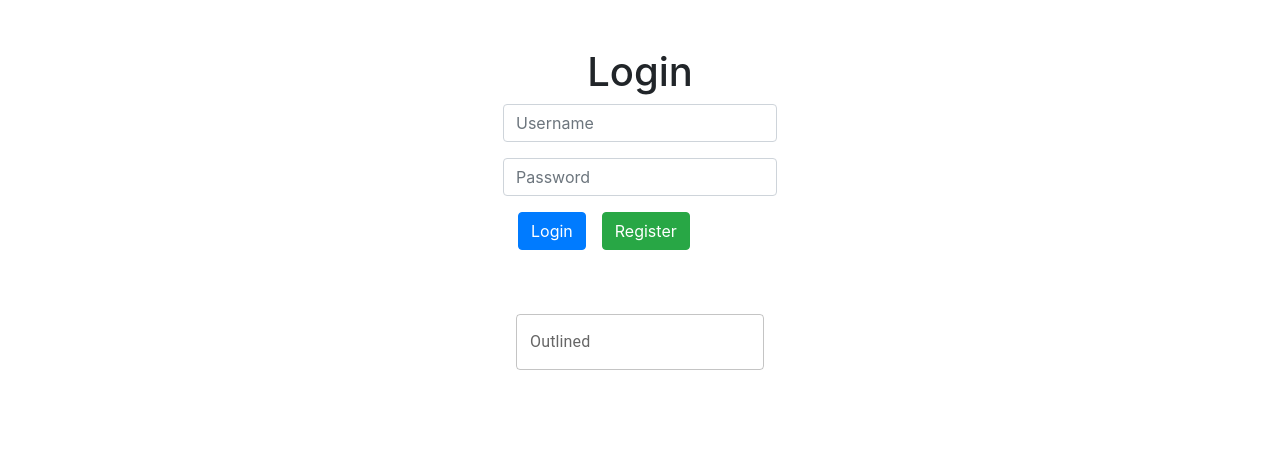
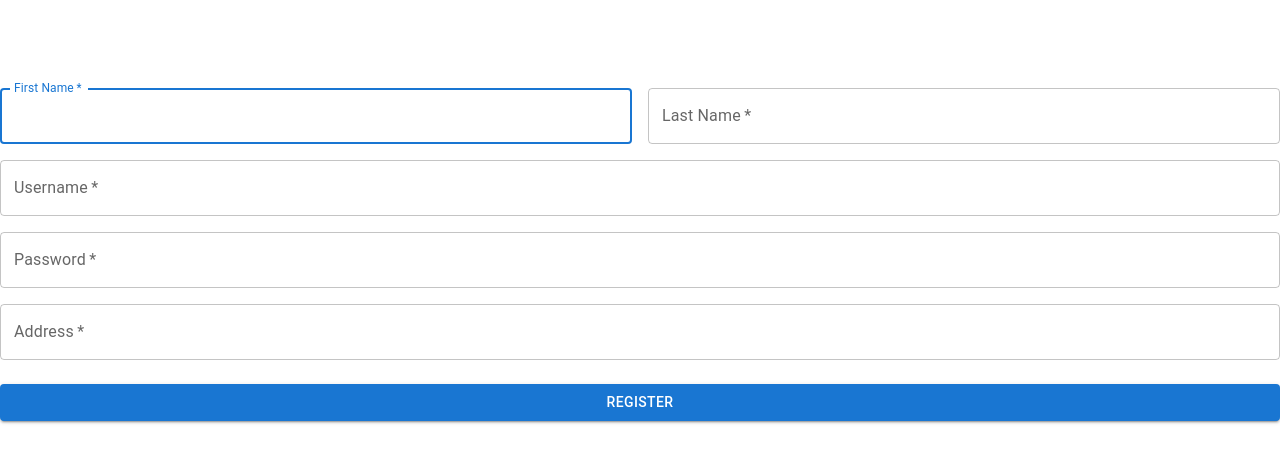
Before and after one commit to Dakshin22/E_Commerce_Database_Project, a React (Create React App) app in the folder client/: page /register in a window 1280 px wide. Shown: the top 462 px of the page. Built offline with nearby package versions, Linux system fonts and the light colour scheme.

Commit message:
Registration and Login

```diff
--- a/client/src/App.js
+++ b/client/src/App.js
@@ -10,8 +10,10 @@ function App() {
     <Router>
       <Fragment>
         <div classname = 'container'>
-          <Route path = '/' component = {Login} /> {/* you can set the path as '/' as well for when the server loads*/}
+          <Switch>
+          <Route path = '/' exact component = {Login} /> {/* you can set the path as '/' as well for when the server loads*/}
           <Route path = '/register' component = {Register} />
+          </Switch>
         </div>
       </Fragment>
     </Router>
--- a/client/src/components/Register.js
+++ b/client/src/components/Register.js
@@ -1,6 +1,6 @@
 import React, { Fragment, useEffect, useState } from "react";
 import Axios from 'axios'
-import {Button, Box, TextField} from '@mui/material'
+import {Button, Box, TextField, Grid} from '@mui/material'
 
 const Register = () => {
     const [username, setUsername] = useState('');
@@ -31,12 +31,74 @@ const Register = () => {
             alignItems: 'center',
         }}
         >
-            <TextField
-                id="outlined-basic" label="Outlined" variant="outlined"
-            >
+            <Box component="form" noValidate onSubmit={registerUser} sx={{ mt: 3 }}>
+                <Grid container spacing={2}>
+                    <Grid item xs={12} sm={6}>
+                        <TextField
+                            autoComplete="given-name"
+                            name="firstName"
+                            required
+                            fullWidth
+                            id="firstName"
+                            label="First Name"
+                            autoFocus
+                        />
+                    </Grid>
+                    <Grid item xs={12} sm={6}>
+                        <TextField
+                            required
+                            fullWidth
+                            id="lastName"
+                            label="Last Name"
+                            name="lastName"
+                            autoComplete="lastName"
+                        />
+                    </Grid>
+                    <Grid item xs={12}>
+                        <TextField
+                            required
+                            fullWidth
+                            id="username"
+                            label="Username"
+                            name="username"
+                            autoComplete="username"
+                        />
+                    </Grid>
+                    <Grid item xs={12}>
+                        <TextField
+                            required
+                            fullWidth
+                            name="password"
+                            label="Password"
+                            type="password"
+                            id="password"
+                            autoComplete="new-password"
+                        />
+                    </Grid>
+                    <Grid item xs={12}>
+                        <TextField
+                            required
+                            fullWidth
+                            name="Address"
+                            label="Address"
+                            type="Address"
+                            id="Address"
+                            autoComplete="Address"
+                        />
+                        <Button
+                            type="submit"
+                            fullWidth
+                            variant="contained"
+                            sx={{ mt: 3, mb: 2 }}
+                        >
+                            Register
+                        </Button>
+                    </Grid>
+                </Grid>
+            </Box>
+        </Box>
 
-            </TextField>
-        </Box>
+
     );
 }
 
```
